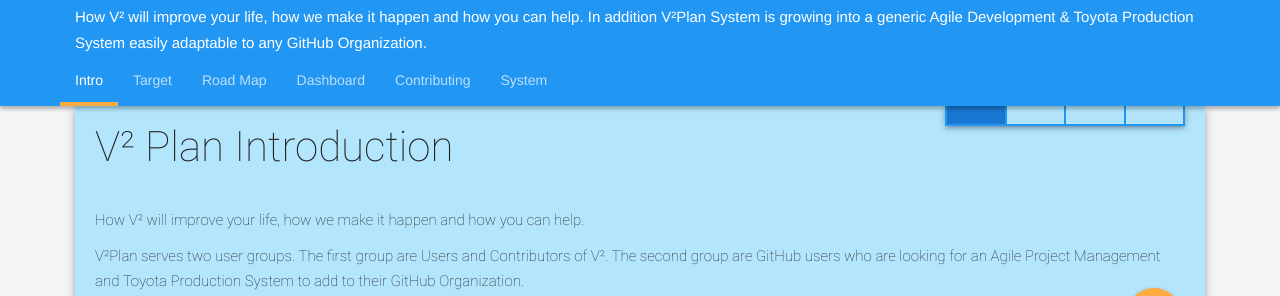
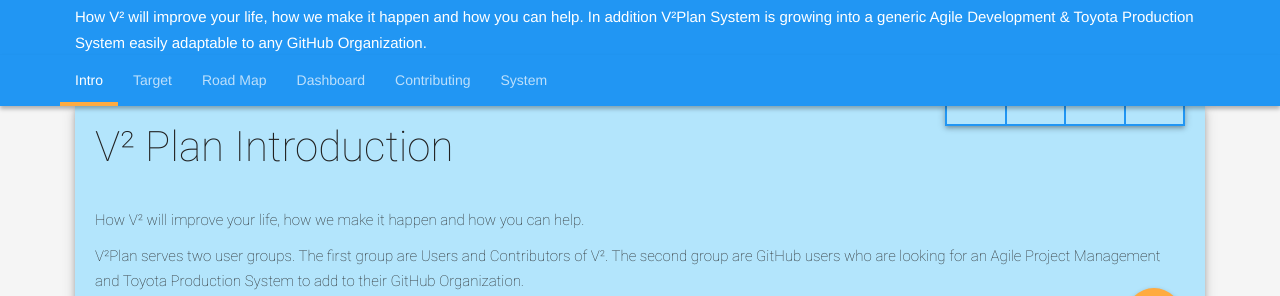
Before and after one commit to V-Squared/v2-Plan, a Jekyll site: the page built from index.md, in a window 1280 px wide. Shown: the part 129-425 px from the top of the page. Built offline with Jekyll 4.4.1, drawn with Linux system fonts in a browser that asks for light colours.

Commit message:
Make progress bar front matter compatible

```diff
--- a/_layouts/page.html
+++ b/_layouts/page.html
@@ -11,10 +11,10 @@ layout: default
 
         <div layout="row" layout-align="end none">
           <div layout="row" no-gap class="progess-bar md-whiteframe-3dp" style="width:240px;">
-            <div flex class="is-complete"></div>
-            <div flex></div>
-            <div flex></div>
-            <div flex></div>
+            <div flex class="{{page.readiness[0]}}"></div>
+            <div flex class="{{page.readiness[1]}}"></div>
+            <div flex class="{{page.readiness[2]}}"></div>
+            <div flex class="{{page.readiness[3]}}"></div>
           </div>
         </div>
 
@@ -80,7 +80,7 @@ layout: default
                   </md-button>
                 </md-menu-item>
                 <md-menu-item>
-                  <md-button href="https://github.com/V-Squared/V-Squared.github.io/issues" target="_blank">
+                  <md-button href="https://github.com/V-Squared/V-Squared.github.io/labels/board%3A%20plan" target="_blank">
                     <md-icon md-svg-icon="{{site.baseurl}}/icons/Github/issue.svg"></md-icon>
                     Issues
                   </md-button>
```
